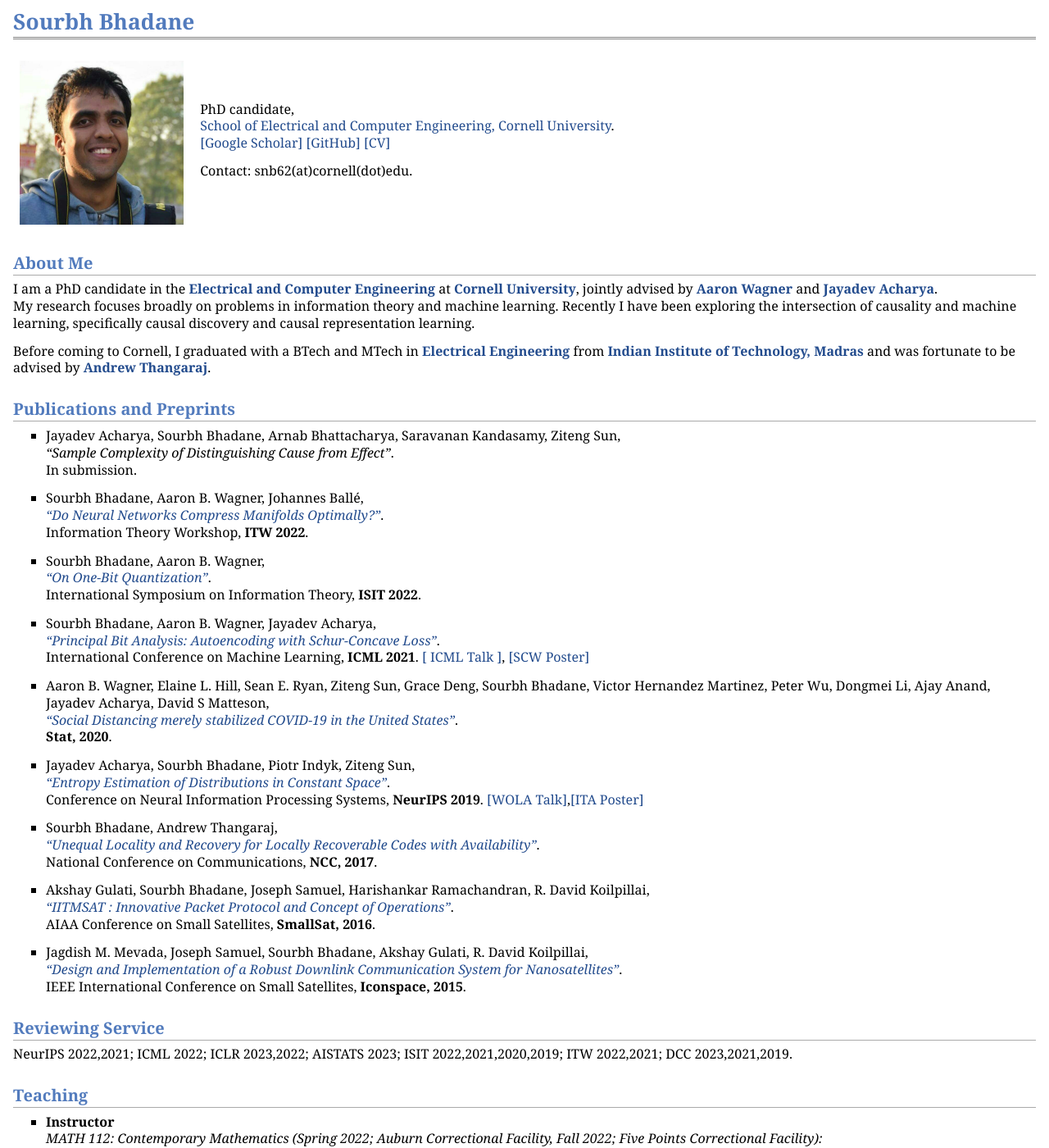
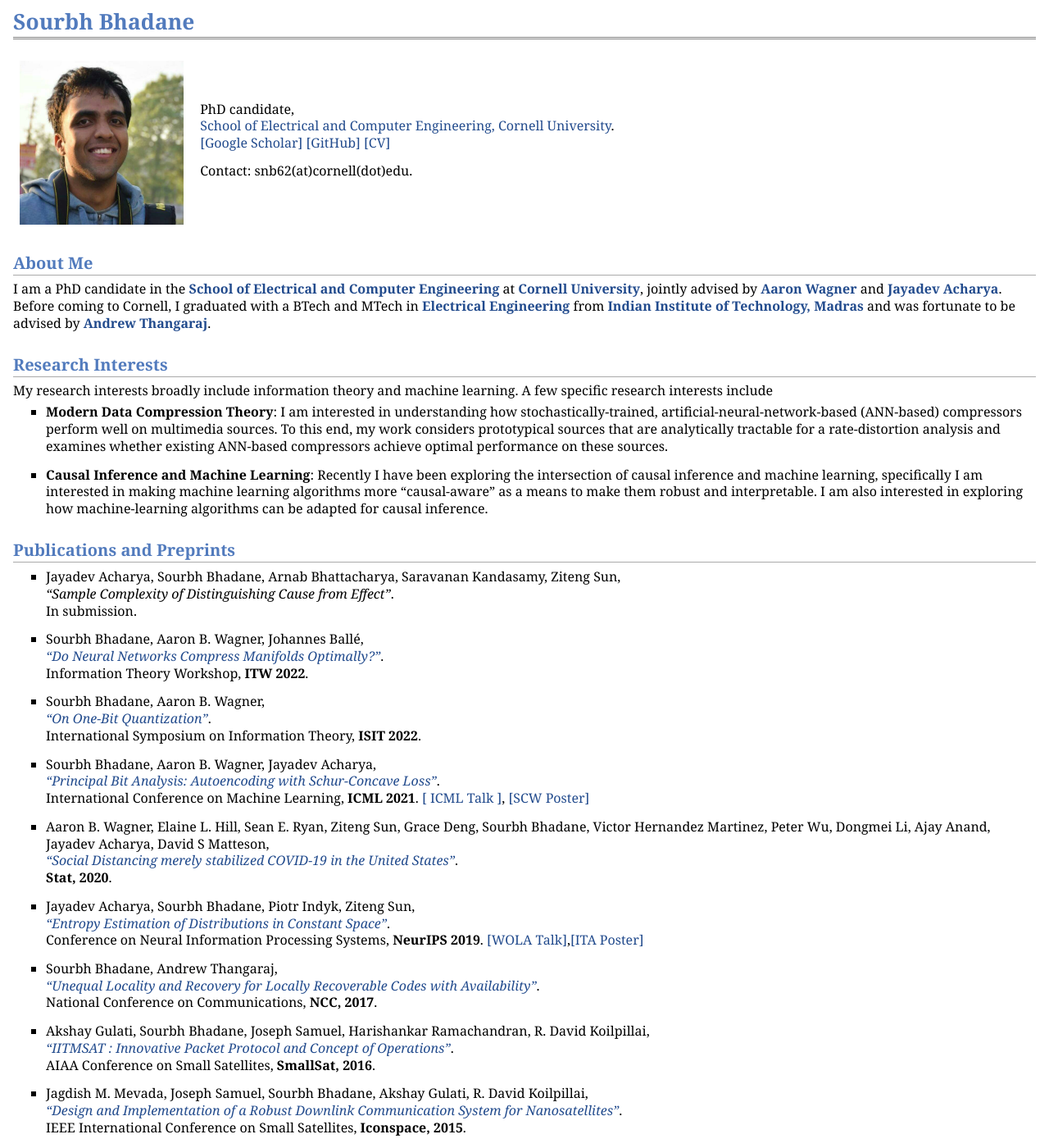
Before and after one commit to SourbhBh/SourbhBh.github.io, a Jekyll site: the page index.html, which Jekyll copies as it is, in a window 1280 px wide and 1400 px high. Shown: the whole window at 82% size. Built offline with Jekyll 4.4.1, drawn with Linux system fonts in a browser that asks for light colours; some of the changed text lies outside the part shown.

Commit message:
Minor edits

```diff
--- a/index.html
+++ b/index.html
@@ -16,12 +16,21 @@
 <img src="mypic.jpg" alt="" width="200px" height="200px" />&nbsp;</td>
 <td align="left"><p>PhD candidate, <br />
 <a href="https://www.ece.cornell.edu/">School of Electrical and Computer Engineering, Cornell University</a>. <br />
-<a href="https://scholar.google.co.in/citations?hl=en&amp;user=fDnT5CIAAAAJ&amp;view_op=list_works&amp;sortby=pubdate">[Google Scholar]</a> <a href="https://github.com/SourbhBh">[GitHub]</a> <a href="">[CV]</a> </p>
+<a href="https://scholar.google.co.in/citations?hl=en&amp;user=fDnT5CIAAAAJ&amp;view_op=list_works&amp;sortby=pubdate">[Google Scholar]</a> <a href="https://github.com/SourbhBh">[GitHub]</a> <a href="resume_sourbh.pdf">[CV]</a> </p>
 <p>Contact: snb62(at)cornell(dot)edu. </p>
 </td></tr></table>
 <h2>About Me</h2>
-<p>I am a PhD candidate in the  <a href="https://www.ece.cornell.edu/"><b>Electrical and Computer Engineering</b></a> at <a href="https://www.cornell.edu"><b>Cornell University</b></a>, jointly advised by <a href="https://people.ece.cornell.edu/wagner/"><b>Aaron Wagner</b></a> and <a href="https://people.ece.cornell.edu/acharya/"><b>Jayadev Acharya</b></a>. <br /> My research focuses broadly on problems in information theory and machine learning. Recently I have been exploring the intersection of causality and machine learning, specifically causal discovery and causal representation learning. </p>
-<p>Before coming to Cornell, I graduated with a BTech and MTech in <a href="https://www.ee.iitm.ac.in"><b>Electrical Engineering</b></a> from <a href="https://www.iitm.ac.in"><b>Indian Institute of Technology, Madras</b></a> and was fortunate to be advised by <a href="https://www.ee.iitm.ac.in/~andrew"><b>Andrew Thangaraj</b></a>. </p>
+<p>I am a PhD candidate in the  <a href="https://www.ece.cornell.edu/"><b>School of Electrical and Computer Engineering</b></a> at <a href="https://www.cornell.edu"><b>Cornell University</b></a>, jointly advised by <a href="https://people.ece.cornell.edu/wagner/"><b>Aaron Wagner</b></a> and <a href="https://people.ece.cornell.edu/acharya/"><b>Jayadev Acharya</b></a>. Before coming to Cornell, I graduated with a BTech and MTech in <a href="https://www.ee.iitm.ac.in"><b>Electrical Engineering</b></a> from <a href="https://www.iitm.ac.in"><b>Indian Institute of Technology, Madras</b></a> and was fortunate to be advised by <a href="https://www.ee.iitm.ac.in/~andrew"><b>Andrew Thangaraj</b></a>. </p>
+<h2>Research Interests</h2>
+<p>My research interests broadly include information theory and machine learning. A few specific research interests include </p>
+<ul>
+<li><p><b>Modern Data Compression Theory</b>: I am interested in understanding how stochastically-trained, artificial-neural-network-based (ANN-based) compressors perform well on multimedia sources. To this end, my work considers prototypical sources that are analytically tractable for a rate-distortion analysis and examines whether existing ANN-based compressors achieve optimal performance on these sources. </p>
+</li>
+</ul>
+<ul>
+<li><p><b>Causal Inference and Machine Learning</b>: Recently I have been exploring the intersection of causal inference and machine learning, specifically I am interested in making machine learning algorithms more &ldquo;causal-aware&rdquo; as a means to make them robust and interpretable. I am also interested in exploring how machine-learning algorithms can be adapted for causal inference. </p>
+</li>
+</ul>
 <h2>Publications and Preprints</h2>
 <ul>
 <li><p>Jayadev Acharya, Sourbh Bhadane, Arnab Bhattacharya, Saravanan Kandasamy, Ziteng Sun, <br />
@@ -89,7 +98,7 @@ I was an independent instructor of a mathematics course for incarcerated student
 <ul>
 <li><p><b>Teaching Assistant</b> <br />
 <i>ECE 2720: Data Science for Engineers (Spring 2022, Fall 2019):</i> <br />
-I was a TA for the second iteration of this course in Fall 2019. My responsibilities involved creating lecture notes, homework solutions and </p>
+I was an early-stage TA for the second iteration of this course in Fall 2019 and one of the Head TAs for a subsequent offering in Spring 2022. <br />  I produced extensive lecture notes that were used as a primary reference for the course, led dicussion sections and graded exams. </p>
 </li>
 </ul>
 <ul>
```
Also changed, not shown: other parts of index.html (+1 -1 lines), 2 other files.
